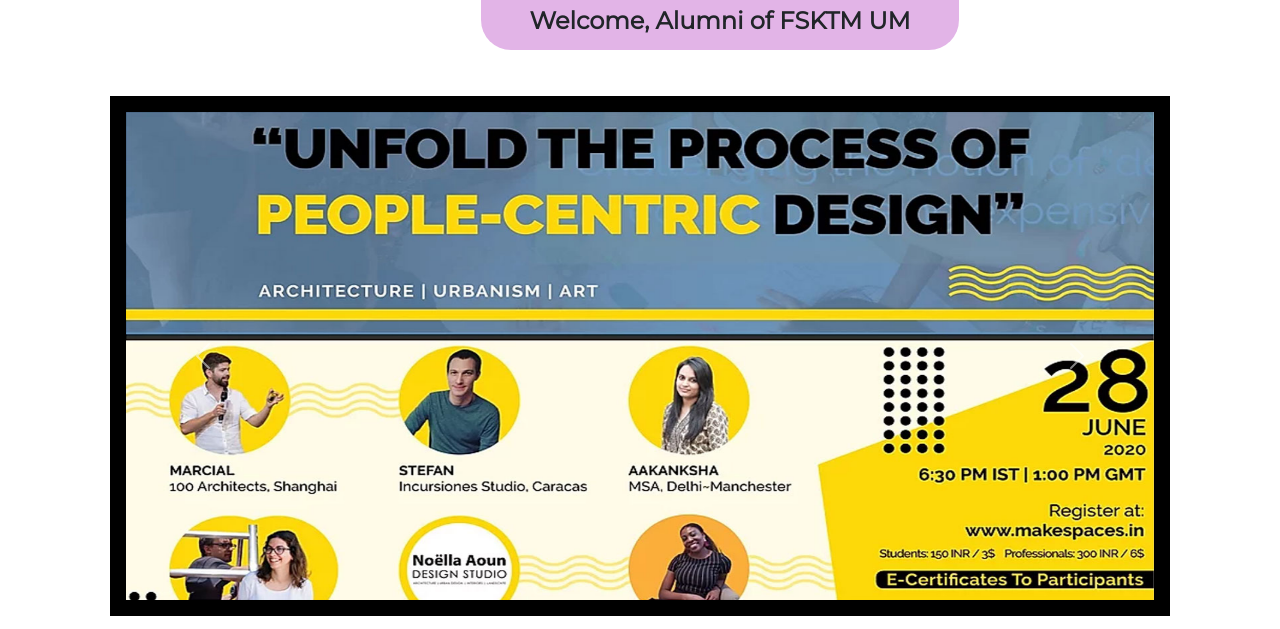
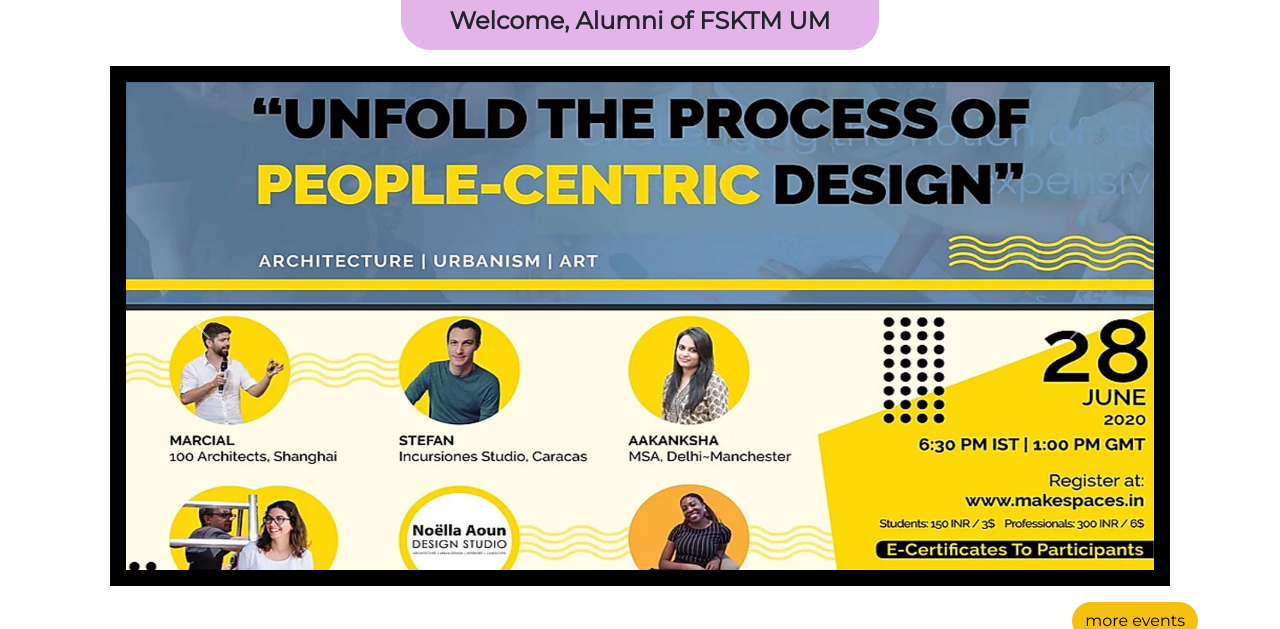
Before and after one commit to AfiqAmmar/Online-Alumni-System, a PHP site: page /Homepage.html in a window 1280 px wide. Shown: the part 85-714 px from the top of the page. Run offline with PHP 8.4, Linux system fonts and the light colour scheme.

Commit message:
fixed alumni banner

```diff
--- a/Home.css
+++ b/Home.css
@@ -1,8 +1,7 @@
 .rcorners1 {
-    position:sticky;
     width: 478px;
     height: 50px;
-    left: 481px;
+    margin: auto;
     background: rgba(163, 15, 176, 0.31);
     border-radius: 0px 0px 30px 30px;
       }
--- a/Homepage.html
+++ b/Homepage.html
@@ -67,10 +67,8 @@
       </div>
     </nav>
     <!--Banner utk Welcome the alumni-->
-    <div class="container" style="height:10%; width:70%">
     <div class="rcorners1 text-center row align-self-center align-items-center">
         <h4><b>Welcome, Alumni of FSKTM UM</b></h4>
-    </div>
     </div>
 <main>
 
```
